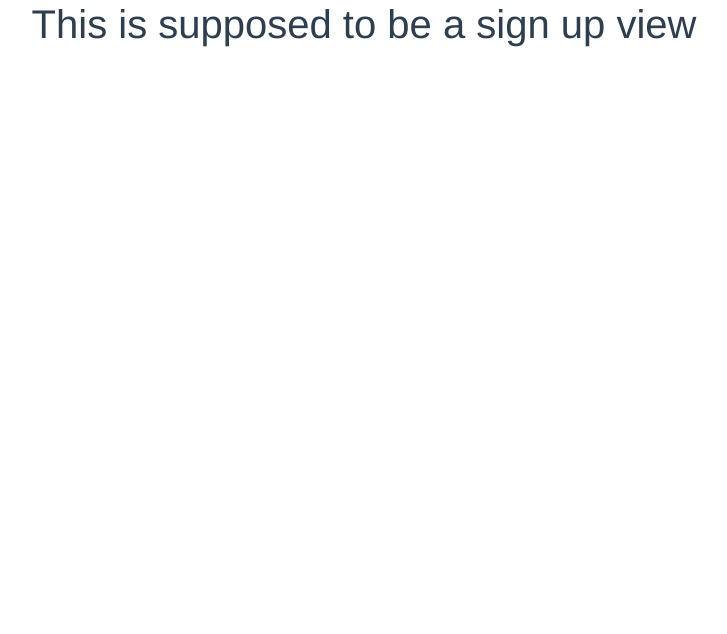
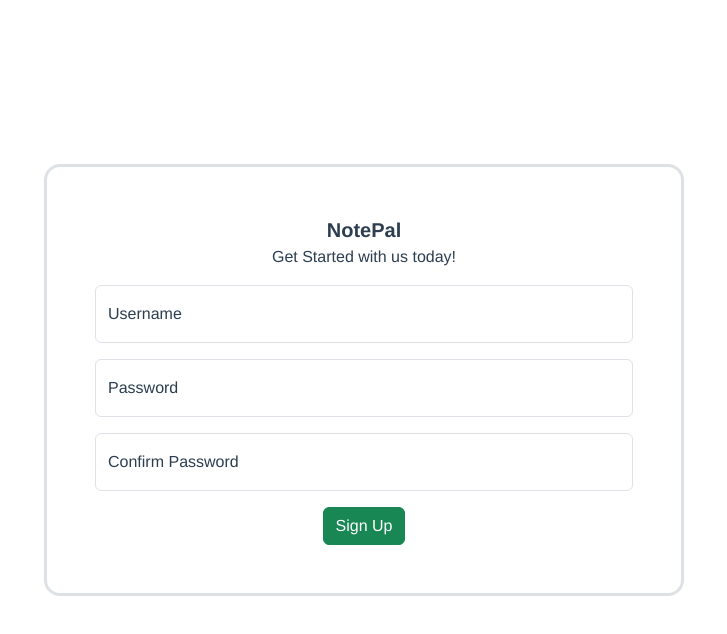
Before and after one commit to callmecposu/notepalweb, a Vue app: page /signup in a window 1280 px wide. Shown: the top 634 px of the page, without its empty margins (276-1003 px from the left). Built offline with nearby package versions, Linux system fonts and the light colour scheme.

Commit message:
add a signup form

```diff
--- /dev/null
+++ b/src/components/SignUpForm.vue
@@ -0,0 +1,53 @@
+<template>
+  <div class="d-flex align-items-center" style="height: 95vh">
+    <div class="container col-lg-6 col-10 p-5 rounded-4 border border-3">
+      <div class="lead fw-bold">NotePal</div>
+      <div class="mute mb-3">Get Started with us today!</div>
+      <div class="form-floating mb-3">
+        <input
+          v-model="username"
+          type="email"
+          class="form-control"
+          id="username"
+          placeholder="Username"
+        />
+        <label for="username">Username</label>
+      </div>
+      <div class="form-floating mb-3">
+        <input
+          v-model="password"
+          type="password"
+          class="form-control"
+          id="password"
+          placeholder="Password"
+        />
+        <label for="password">Password</label>
+      </div>
+      <div class="form-floating">
+        <input
+          v-model="confPassword"
+          type="password"
+          class="form-control"
+          id="confPassword"
+          placeholder="Confirm Password"
+        />
+        <label for="confPassword">Confirm Password</label>
+      </div>
+      <button class="btn btn-success mt-3">Sign Up</button>
+    </div>
+  </div>
+</template>
+
+<script>
+export default {
+  data() {
+    return {
+      username: "",
+      password: "",
+      confPassword: "",
+    };
+  },
+};
+</script>
+
+<style></style>
--- a/src/views/SignUpView.vue
+++ b/src/views/SignUpView.vue
@@ -1,10 +1,16 @@
 <template>
-  <h1>This is supposed to be a sign up view</h1>
+  <!-- <h1>This is supposed to be a sign up view</h1> -->
+  <SignUpForm/>
 </template>
 
 <script>
+import SignUpForm from '../components/SignUpForm.vue'
+
 export default {
-    name:"SignUpView"
+    name:"SignUpView",
+    components:{
+        SignUpForm
+    }
 }
 </script>
 
```
Also changed, not shown: src/components/HelloWorld.vue (deleted, +0 -58 lines).
